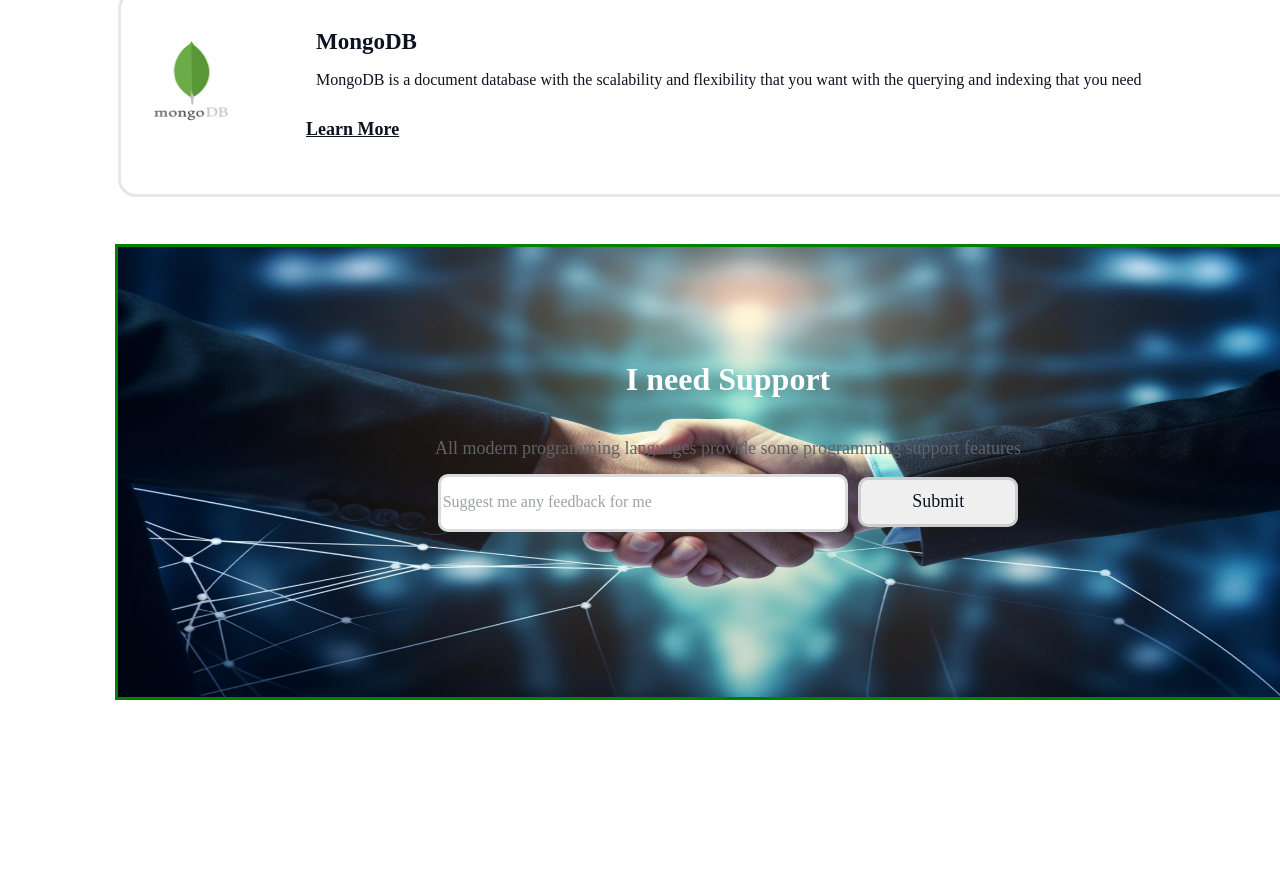
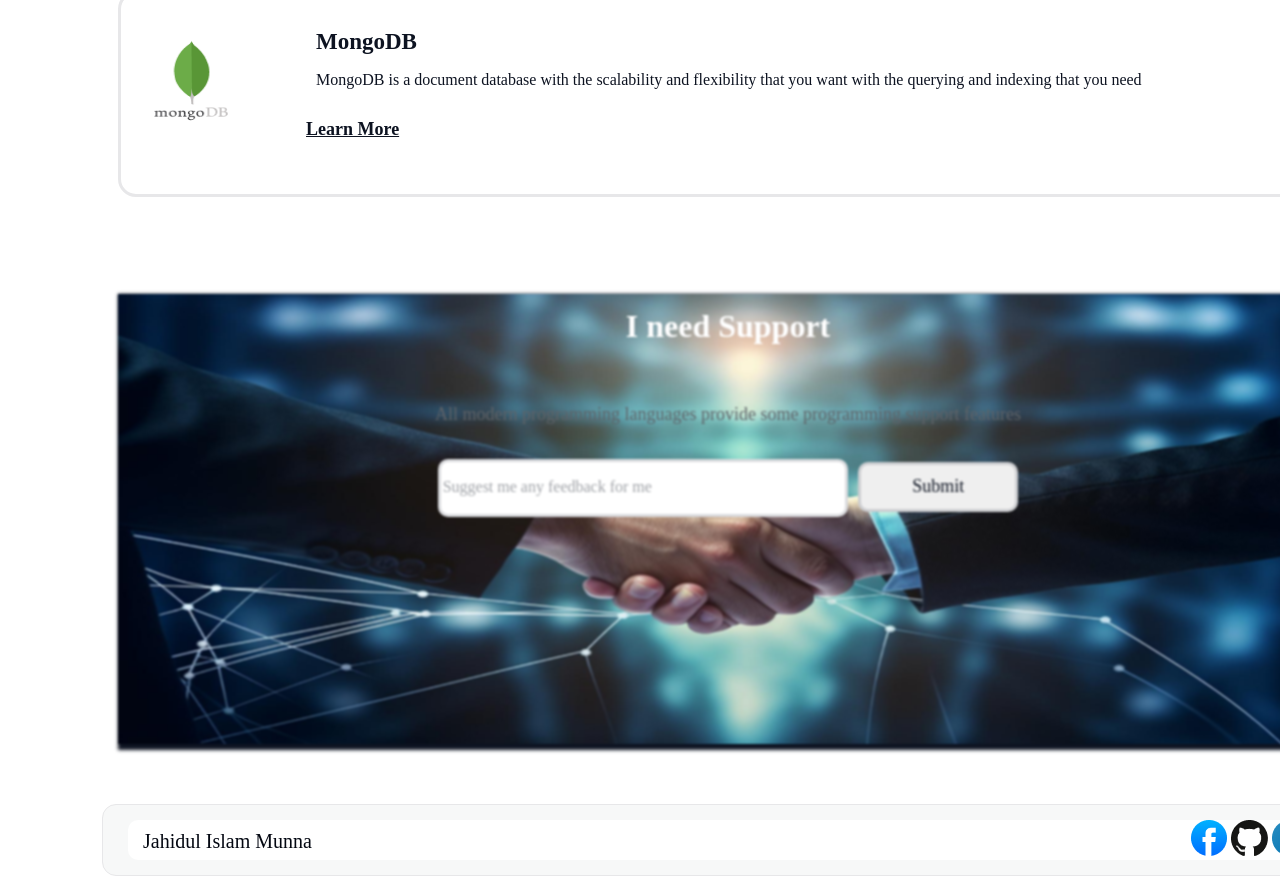
Before and after one commit to jahidul2006/my-first-assignment, a plain HTML site: page index.html in a window 1280 px wide. Shown: the part 4143-5027 px from the top of the page. Before the commit the page ends 4851 px from the top, so only its background shows below. Drawn offline with Linux system fonts and the light colour scheme; a web font is replaced by a local one.

Commit message:
added ta final website

```diff
--- a/index.html
+++ b/index.html
@@ -18,12 +18,11 @@
             <div class="banner-contant">
                 <div class="profile">   </div>
 
-
                 <div class="text-contant">
                    <h2 class="headline"> "In the near future, I hope to become a <br> Developer."</h2>
                    <p class="text-contant-2">Web developers are crucial for digital presence, user experience, innovation, e-commerce, brand image, SEO, security, compatibility, and business growth in today's world.</p>
 
-                  <a href=""> <button class="btn-contant">Contact With Me</button> </a>
+                   <a href="#contant-me">  <button class="btn-contant"> Contact With Me  </button> </a>
                 </div>
 
 
@@ -48,7 +47,7 @@
                             <h1 class="layer">I will Do Coding and Change The World </h1>
                             <p class="layer-p">
                                 Through coding, innovators harness technology to solve global challenges, from healthcare to climate change. </p>
-                          <a href="">  <button class="learn">Learn more</button></a>
+                          <a href="#connact">  <button class="learn">Learn more</button></a>
                         </div>
                         <div class="image-1">
                             <img src="./assets/Layer_1.png" alt="">
@@ -175,9 +174,23 @@
             <h1 class="support">I need Support</h1>
             <div class="support-p"> All modern programming languages provide some programming support features</div>
           <input type="text" class="input" placeholder="Suggest me any feedback for me">
-         <a href="">  <button type="button" class="btn"> Submit</button> </a>
+
+         <a href="">  <button type="button" id="contant-me"> Submit</button> </a>
+
         </div>
 
+     </div>
+
+     <div class="last-part">
+        <div class="last-part-1">
+            <div class="last-name">Jahidul Islam Munna</div>
+            <div class="icon">
+                <a href="https://www.facebook.com/profile.php?id=61559307340148"><img src="./assets/facebook.png" alt=""></a>
+                <a href="https://github.com/jahidul2006"><img src="./assets/github.png" alt=""></a>
+                <a href=""><img src="./assets/linkedin-icon 1.png" alt=""></a>
+            </div>
+
+        </div>
      </div>
 
     </footer>
--- a/styles/style.css
+++ b/styles/style.css
@@ -400,7 +400,8 @@ margin: 20px 0 5px 10px;
     background-size: 1240px 450px;
     height: 450px;
     width: 1220px;
-    border: 3px solid green;
+    filter: blur(1px);
+    box-shadow: 3px 3px 3px 3px;
     margin: 0 auto;
     margin-top: 50px;
 }
@@ -414,7 +415,7 @@ margin: 20px 0 5px 10px;
 .support{
     font-family: Azeret Mono;
     font-size: 32px;
-    margin-top: 2px;
+    margin-top: 5%;
     color: rgb(255, 255, 255);
 }
 .support-p{
@@ -422,12 +423,14 @@ margin: 20px 0 5px 10px;
     text-align: center;
     color: rgb(95, 99, 104);
     line-height: 30px;
+    margin-top: 40px;
 }
 .input{
     height: 50px;
     width: 400px;
     border: 3px solid rgba(13, 19, 33, 0.15);;
     border-radius:10px;
+    margin-top: 30px;
 
 }
 ::placeholder{
@@ -436,7 +439,7 @@ margin: 20px 0 5px 10px;
     line-height: 20px;
     color: rgba(13, 19, 33, 0.4);
 }
-.btn{
+#contant-me{
     height: 50px;
     width: 160px;
     border: 3px solid rgba(13, 19, 33, 0.15);;
@@ -445,3 +448,33 @@ margin: 20px 0 5px 10px;
     font-family: Azeret Mono;
     font-size: 18px;
 }
+.last-part{
+    height: 70px;
+    width: 1250px;
+    border-radius: 14px;
+    border: 1px solid rgb(231, 231, 233);
+    margin: 0 auto;
+    margin-top: 60px;
+    background-color: rgb(247, 248, 248);
+
+}
+.last-part-1{
+    height: 40px;
+    width: 1200px;
+    margin: 0 auto;
+    margin-top: 15px;
+    border-radius: 10px;
+    background-color:white;
+    display: flex;
+    justify-content: space-between;
+}
+.last-name{
+    color: rgb(3, 7, 17);
+    font-family: Azeret Mono;
+    margin-top: 10px;
+    font-size: 20px;
+    margin-left: 15px;
+}
+.icon{
+    margin-right: 20px;
+}
```
